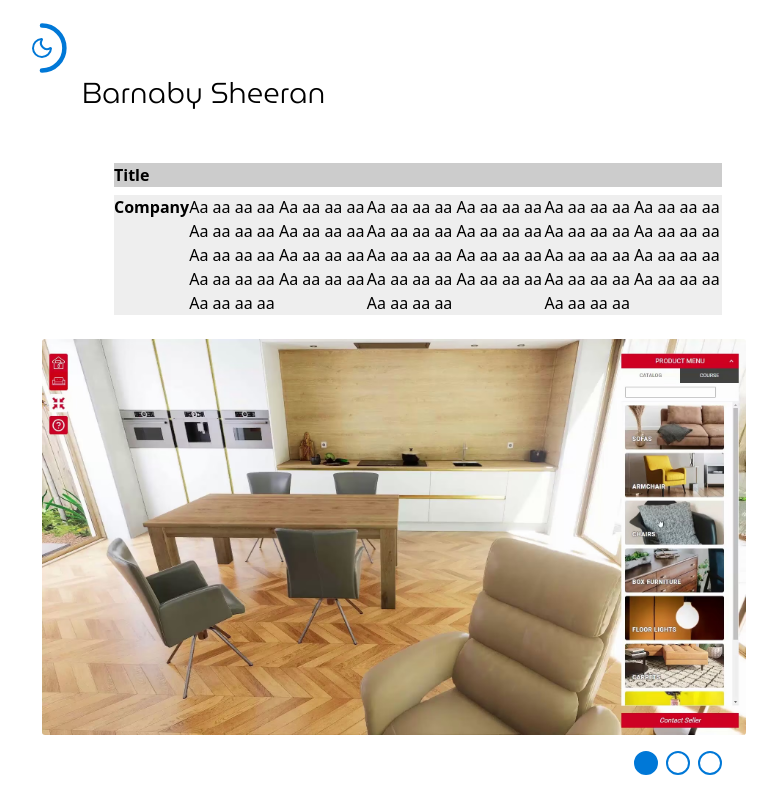
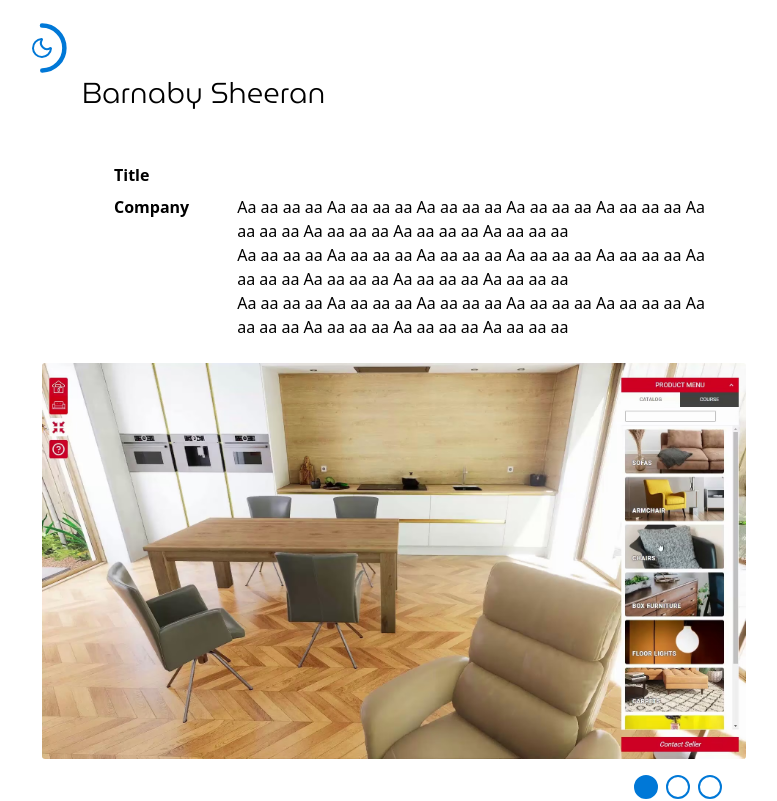
Before and after one commit to barnabysheeran/portfolio-barnaby-sheeran, a React (Vite) app: page / in a window 1280 px wide. Shown: the top 801 px of the page, without its empty margins (246-1023 px from the left). Built offline with nearby package versions, Linux system fonts and the light colour scheme.

Commit message:
feat: wrap project description in a holder for improved layout and readability

```diff
--- a/src/ts/ui/site/project/text/SiteProjectText.module.css
+++ b/src/ts/ui/site/project/text/SiteProjectText.module.css
@@ -21,8 +21,6 @@
 
 .row-title {
   width: 100%;
-
-  background: #cccccc;
 }
 
 .title {
@@ -40,14 +38,12 @@
   display: flex;
   flex-direction: column;
   align-items: flex-start;
-
-  background: #eeeeee;
 }
 
 @media (min-width: 768px) {
   .row-details {
     flex-direction: row;
-    /* gap: calc(var(--grid-cell-width) * 6.0); */
+    gap: calc(var(--grid-cell-width) * 6.0);
   }
 }
 
@@ -75,6 +71,4 @@
 
 .row-links {
   width: 100%;
-
-  background: #eeeeee;
 }
--- a/src/ts/ui/site/project/text/SiteProjectText.tsx
+++ b/src/ts/ui/site/project/text/SiteProjectText.tsx
@@ -28,12 +28,15 @@ export default function SiteProjectText({ projectData }: SiteProjectTextProps) {
 
         {/* Description - Optional */}
         {Array.isArray(projectData.description) &&
-          projectData.description.length > 0 &&
-          projectData.description.map((desc, idx) => (
-            <p className={styles['description']} key={idx}>
-              {desc}
-            </p>
-          ))}
+          projectData.description.length > 0 && (
+            <div className={styles['holder-description']}>
+              {projectData.description.map((desc, idx) => (
+                <p className={styles['description']} key={idx}>
+                  {desc}
+                </p>
+              ))}
+            </div>
+          )}
       </div>
 
       {/* Links Row - Optional */}
```
